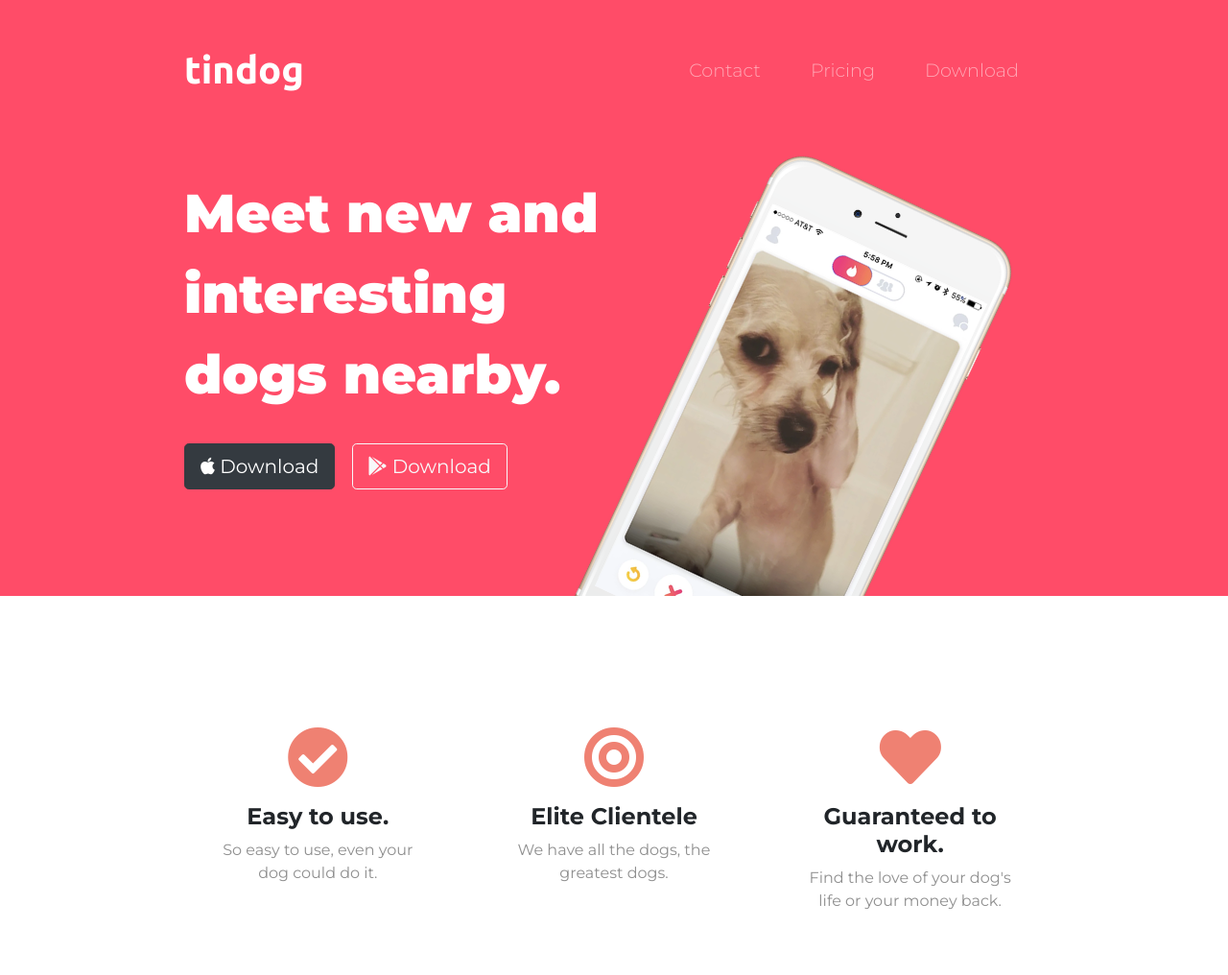
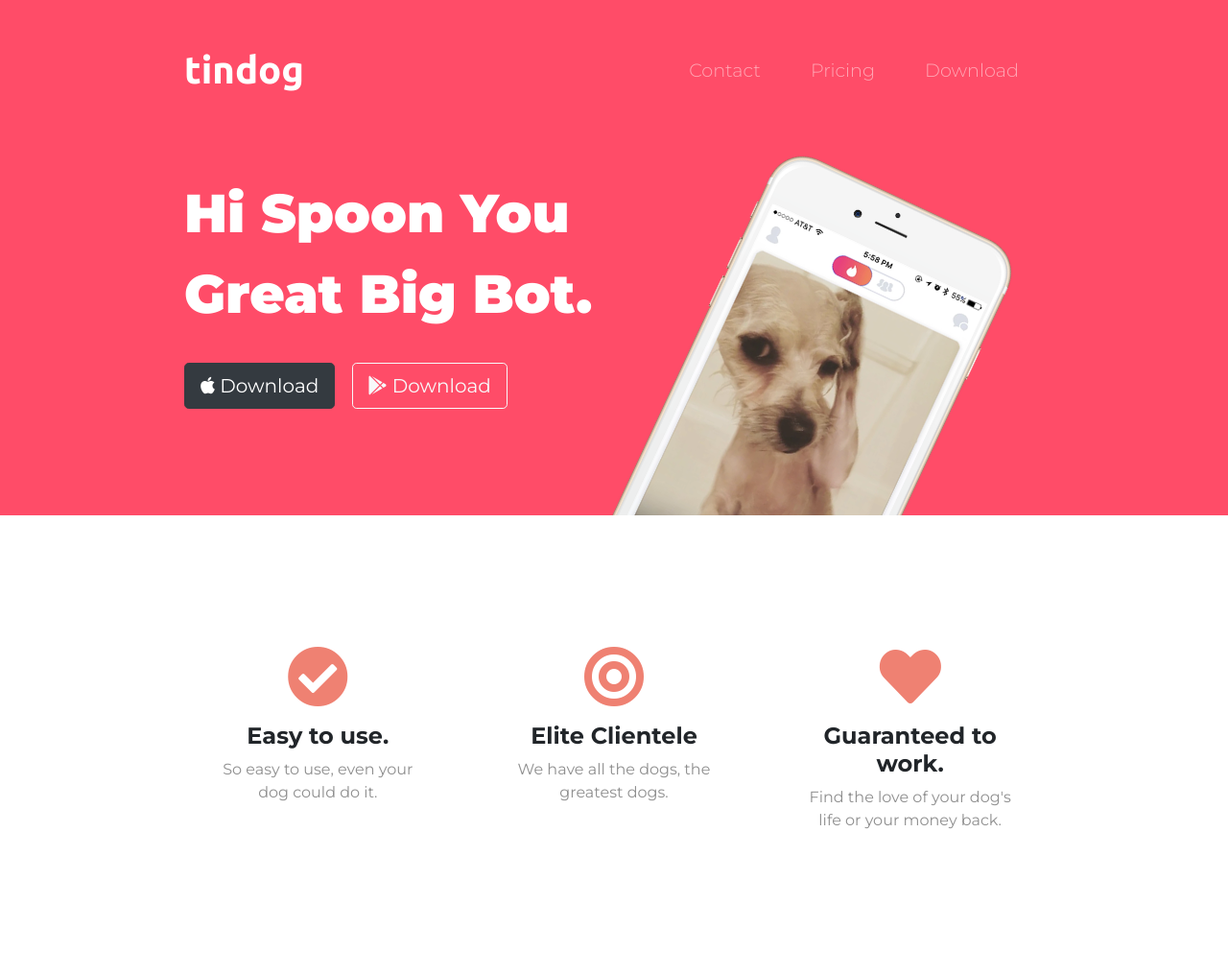
Before and after one commit to DevPreston1/MySite.github.io, a plain HTML site: page index.html in a window 1280 px wide. Shown: the top 1016 px of the page at 96% size. Drawn offline with nearby package versions, Linux system fonts and the light colour scheme.

Commit message:
Update index.html

```diff
--- a/index.html
+++ b/index.html
@@ -58,7 +58,7 @@
       <!-- Title -->
       <div class="row">
         <div class="col-lg-6">
-          <h1 class="big-heading">Meet new and interesting dogs nearby.</h1>
+          <h1 class="big-heading">Hi Spoon You Great Big Bot.</h1>
           <button type="button" class="btn btn-dark btn-lg download-button"><i class="fab fa-apple"></i>
             Download</button>
           <button type="button" class="btn btn-outline-light btn-lg download-button"><i class="fab fa-google-play"></i>
```
